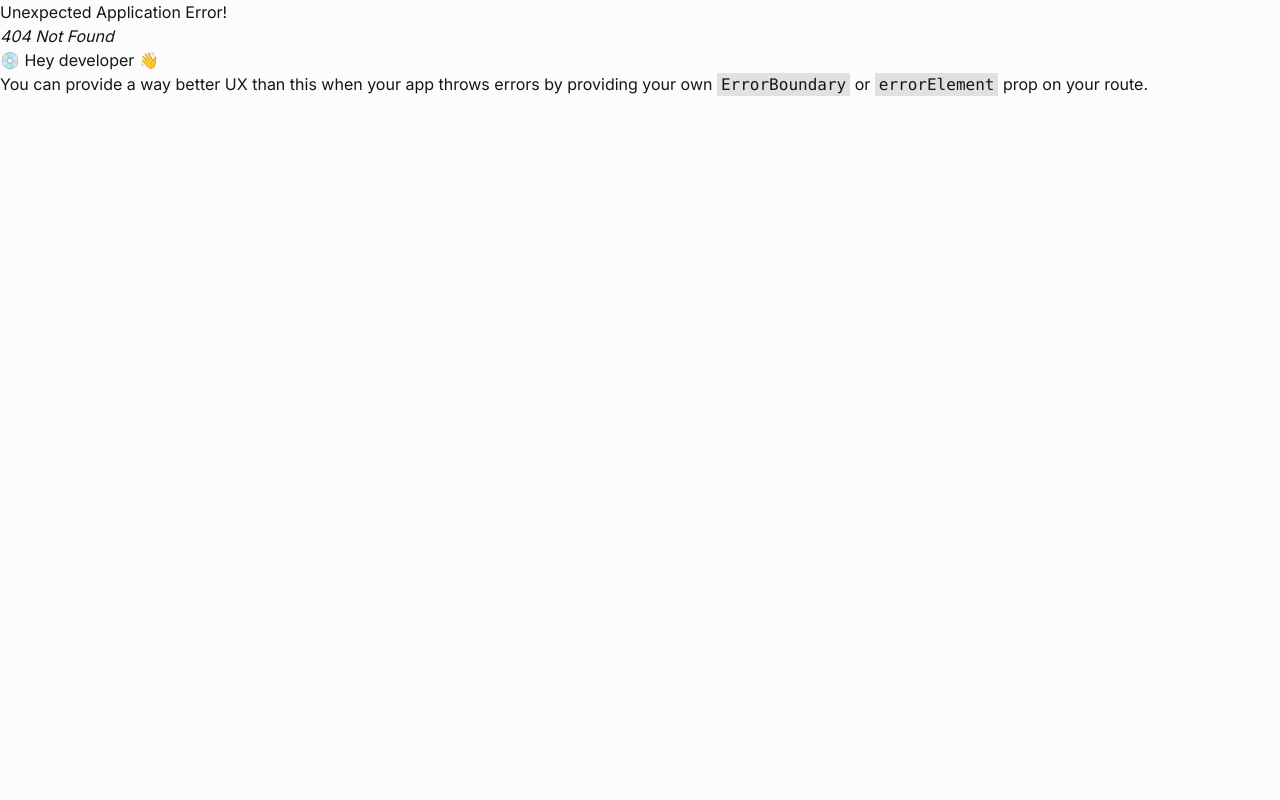
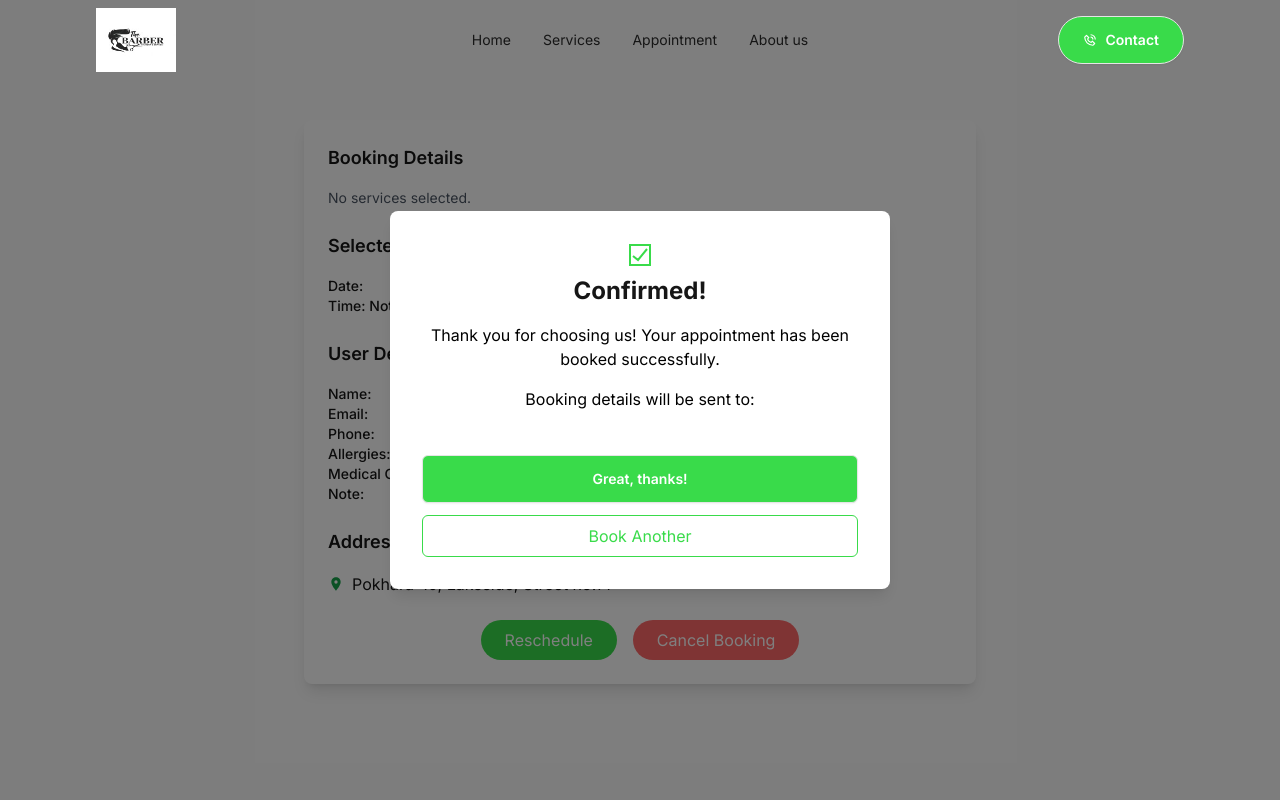
Before and after one commit to cdyniranjan7321/Complete_website-MERN-, a React (Vite) app: page /booking-history in a window 1280 px wide. Before the commit this address had no page. Shown: the top 800 px of the page. Built offline with nearby package versions, Linux system fonts and the light colour scheme.

Commit message:
made Booking history

```diff
--- a/src/pages/appointment/BookingConfirmation.jsx
+++ b/src/pages/appointment/BookingConfirmation.jsx
@@ -34,11 +34,30 @@ const BookingConfirmation = () => {
     alert("Booking Confirmed!");
     navigate("/confirmation-success");
   };
+
   const handleConfirmBooking = () => {
+    // Check if primary fields are filled
+    if (!formData.fullName || !formData.email || !formData.phone) {
+      alert("Please fill out all required fields (Full Name, Email, and Phone).");
+      return;
+    }
+
+    // Check if date and time are selected
     if (!selectedDate || !selectedTime) {
       alert("Please select a date and time.");
       return;
     }
+
+  // Navigate to Booking History page with booking details
+  navigate("/booking-history", {
+    state: {
+      selectedServices,
+      selectedStaff,
+      selectedDate,
+      selectedTime,
+      formData,
+    },
+  });
   };
 
   return (
@@ -226,7 +245,7 @@ const BookingConfirmation = () => {
           className="bg-green font-semibold btn text-white px-8 py-3 rounded-full w-full mt-5"
           onClick={handleConfirmBooking}
         >
-          Continue
+          Confirm Booking
         </button>
       </div>
     </div>
--- /dev/null
+++ b/src/pages/appointment/BookingHistory.jsx
@@ -0,0 +1,204 @@
+import React, { useState } from "react";
+import { useLocation, useNavigate } from "react-router-dom";
+import { FaClock } from "react-icons/fa";
+import { CiCreditCard1 } from "react-icons/ci";
+import { GrCheckboxSelected } from "react-icons/gr";
+import { MdLocationOn } from "react-icons/md";
+
+
+const BookingHistory = () => {
+  const location = useLocation();
+  const navigate = useNavigate();
+  const { selectedServices, selectedStaff, selectedDate, selectedTime, formData } = location.state || {};
+
+  const [showPopup, setShowPopup] = useState(true); // State to control the popup visibility
+
+  const handleReschedule = () => {
+    // Navigate to the rescheduling page (you can implement this separately)
+    navigate("/appointment", { state: location.state });
+  };
+
+  const handleCancel = () => {
+    // Impement cancellation logic (e.g. , API call cancel the booking )
+    alert("Booking Cancelled!");
+    navigate("/");
+  };
+
+  const handleClosePopup = async () => {
+    try {
+      // Send booking data to the backend
+      const response = await fetch("http://localhost:6001/booking", {
+        method: "POST",
+        headers: {
+          "Content-Type": "application/json",
+        },
+        body: JSON.stringify({
+          selectedServices,
+          selectedStaff,
+          selectedDate,
+          selectedTime,
+          formData,
+        }),
+      });
+
+      if (response.ok) {
+        console.log("Booking data saved successfully!");
+      } else {
+        console.error("Failed to save booking data");
+      }
+    } catch (error) {
+      console.error("Error saving booking data:", error);
+    }
+
+    setShowPopup(false); // Close the popup
+  };
+
+  const handleBookAnother = async () => {
+    try {
+      // Send booking data to the backend
+      const response = await fetch("http://localhost:6001/booking", {
+        method: "POST",
+        headers: {
+          "Content-Type": "application/json",
+        },
+        body: JSON.stringify({
+          selectedServices,
+          selectedStaff,
+          selectedDate,
+          selectedTime,
+          formData,
+        }),
+      });
+
+      if (response.ok) {
+        console.log("Booking data saved successfully!");
+      } else {
+        console.error("Failed to save booking data");
+      }
+    } catch (error) {
+      console.error("Error saving booking data:", error);
+    }
+
+    navigate("/appointment"); // Navigate back to the booking page
+  };
+
+
+  return (
+       <div className="flex flex-col lg:flex-row justify-center items-start min-h-screen p-10 gap-10 mt-20 mb-20">
+
+{/* Popup Modal */}
+      {showPopup && (
+        <div className="fixed inset-0 flex items-center justify-center bg-black bg-opacity-50 z-50">
+          <div className="bg-white p-6 md:p-8 rounded-lg shadow-lg w-[500px] h-auto text-center transition-all transform animate-fadeInUp">
+
+                  {/* Centered Icon and Confirmed! Text */}
+      <h2 className="text-2xl font-bold mb-4 text-green-600 flex flex-col items-center justify-center gap-2">
+        <GrCheckboxSelected className="text-green" />
+        Confirmed!
+      </h2>
+
+            <p className="text-black mb-4">Thank you for choosing us! Your appointment has been booked successfully.</p>
+            <p className="text-black mb-6">
+              Booking details will be sent to:{" "}
+              <span className="font-semibold text-green">{formData?.email}</span>
+            </p>
+            <div className="flex flex-col gap-3">
+              <button
+                className="bg-green font-semibold btn text-white px-8 py-2 rounded-md w-full mt-5"
+                onClick={handleClosePopup}
+              >
+                Great, thanks!
+              </button>
+              <button
+                className="text-green border border-green px-6 py-2 rounded-md hover:bg-green-600 hover:text-red transition"
+                onClick={handleBookAnother}
+              >
+                Book Another
+              </button>
+            </div>
+          </div>
+        </div>
+      )}
+
+
+
+      <div className="w-full max-w-2xl bg-white p-6 rounded-lg shadow-lg">
+
+        {/* Booking Details */}
+        <div className="mb-6">
+          <h3 className="text-lg font-semibold mb-4">Booking Details</h3>
+          {selectedServices?.length > 0 ? (
+            <ul>
+              {selectedServices.map((service, index) => (
+                <li key={index} className="flex flex-col items-start gap-3 p-2 border-b">
+                  <div className="w-full flex justify-center">
+                    <img src={service.image} alt={service.name} className="w-20 h-20 object-cover" />
+                  </div>
+                  <div className="flex flex-col">
+                    <p className="font-medium">{service.name}</p>
+                    <div className="flex items-center text-sm text-gray-600">
+                      <FaClock className="w-4 h-4 mr-1" /> {service.duration}
+                    </div>
+                    <div className="flex items-center text-sm text-gray-600">
+                      <CiCreditCard1 className="w-4 h-4 mr-1" /> Rs. {service.price}
+                    </div>
+                  </div>
+                </li>
+              ))}
+            </ul>
+          ) : (
+            <p className="text-sm text-gray-600">No services selected.</p>
+          )}
+          {selectedStaff && (
+            <div className="flex items-center gap-3 p-2 border-b">
+              <img src={selectedStaff.image} alt={selectedStaff.name} className="w-16 h-16 object-cover rounded-md" />
+              <p className="font-medium">{selectedStaff.name}</p>
+            </div>
+          )}
+        </div>
+
+        {/* Selected Date and Time */}
+        <div className="mb-6">
+          <h3 className="text-lg font-semibold mb-4">Selected Date & Time</h3>
+          <p className="text-sm font-medium">Date: {selectedDate?.toDateString()}</p>
+          <p className="text-sm font-medium">Time: {selectedTime || "Not selected"}</p>
+        </div>
+
+        {/* User Details */}
+        <div className="mb-6">
+          <h3 className="text-lg font-semibold mb-4">User Details</h3>
+          <p className="text-sm font-medium">Name: {formData?.fullName}</p>
+          <p className="text-sm font-medium">Email: {formData?.email}</p>
+          <p className="text-sm font-medium">Phone: {formData?.phone}</p>
+          <p className="text-sm font-medium">Allergies: {formData?.allergies}</p>
+          <p className="text-sm font-medium">Medical Condition: {formData?.medicalCondition}</p>
+          <p className="text-sm font-medium">Note: {formData?.note}</p>
+        </div>
+
+        {/* Address */}
+        <div className="mb-6">
+          <h3 className="text-lg font-semibold mb-4">Address:</h3>
+         <li className="flex items-center space-x-2">
+                       <MdLocationOn className="text-[#16A34A]" />
+                       <span>Pokhara-10, Lakeside, Street no.14</span>
+                     </li>
+        </div>
+
+        {/* Reschedule and Cancel Buttons */}
+
+        <div className="flex gap-4 mt-6 justify-center">
+
+          <button className="bg-green text-white px-6 py-2 rounded-full" onClick={handleReschedule}>
+            Reschedule
+          </button>
+
+          <button className="bg-red text-white px-6 py-2 rounded-full" onClick={handleCancel}>
+            Cancel Booking
+          </button>
+        </div>
+      </div>
+    </div>
+  );
+};
+
+export default BookingHistory;
--- a/src/pages/appointment/DateTimeSelection.jsx
+++ b/src/pages/appointment/DateTimeSelection.jsx
@@ -33,7 +33,28 @@ const DateTimeSelection = () => {
       {/* Left Section - Calendar and Time Slots */}
       <div className="w-full lg:w-2/3 bg-white p-6 rounded-lg shadow-lg">
         <h3 className="text-lg font-semibold mb-3">Select Date & Time</h3>
-        <Calendar onChange={setSelectedDate} value={selectedDate} className="mb-4" />
+
+          <Calendar
+                      onChange={setSelectedDate}
+                      value={selectedDate}
+                      minDate={new Date()} // Prevents selection of past dates
+                      className="mb-4"
+                      tileClassName={({ date, view }) => {
+                  if (view === "month") {
+                  const today = new Date();
+                  const tomorrow = new Date();
+                  tomorrow.setDate(today.getDate() + 1);
+
+      if (date < today.setHours(0, 0, 0, 0)) {
+        return "text-gray-400"; // Light black (gray) for past dates
+      } else if (date.toDateString() === today.toDateString() || date.toDateString() === tomorrow.toDateString()) {
+        return "text-black font-bold"; // Black for today and tomorrow
+      }
+    }
+  }}
+/>
+
+
         <h4 className="text-md font-semibold mt-4">Select Time</h4>
         <div className="grid grid-cols-3 gap-3 mt-2">
           {timeSlots.map((time, index) => (
--- a/src/pages/services/Services.jsx
+++ b/src/pages/services/Services.jsx
@@ -1,4 +1,4 @@
-import React, { useState } from "react";
+{/* import React, { useState } from "react";
 
 const Services = () => {
   const [services, setServices] = useState([]);
@@ -117,3 +117,16 @@ const Services = () => {
 };
 
 export default Services;
+
+*/}
+import React from 'react'
+
+const Services = () => {
+  return (
+    <div>
+
+    </div>
+  )
+}
+
+export default Services
--- a/src/router/Router.jsx
+++ b/src/router/Router.jsx
@@ -9,6 +9,7 @@ import BookAppointment from "../pages/appointment/BookAppointment";
 import StaffSelection from "../pages/appointment/StaffSelection";
 import DateTimeSelection from "../pages/appointment/DateTimeSelection";
 import BookingConfirmation from "../pages/appointment/BookingConfirmation";
+import BookingHistory from "../pages/appointment/BookingHistory";
 
 const router = createBrowserRouter([
     {
@@ -42,6 +43,10 @@ const router = createBrowserRouter([
                  path:"/bookingconfirmation",
                  element:<BookingConfirmation/>
             },
+            {
+                path:"/booking-history",
+                element:<BookingHistory/>
+            },
 
             {
                 path:"/about",
```
